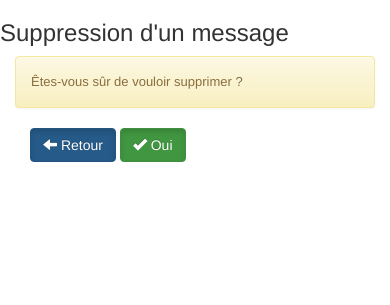
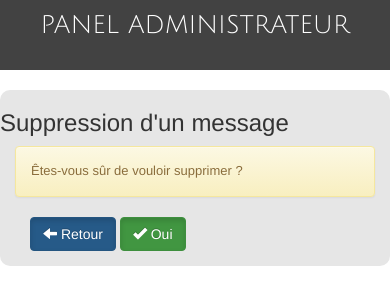
Before and after one commit to LoicHuart/Portail, a PHP site: page /admin/delete.php in a window 390 px wide. Shown: the top 305 px of the page. Run offline with PHP 8.4, Linux system fonts and the light colour scheme; data that the repository does not hold is empty; a stand-in replaces the project's code that opens the database connection.

Commit message:
Changements css

```diff
--- a/src/admin/css/style.css
+++ b/src/admin/css/style.css
@@ -1,3 +1,59 @@
+*{
+    margin: 0;
+    padding: 0;
+}
+
+html, body{
+    height: 100%;
+}
+
+html{
+    width: 100%;
+}
+
+@font-face {
+    font-family: "Antic";
+    src: url('../fonts/Antic-Regular.ttf');
+}
+@font-face {
+    font-family: "julius sans one";
+    src: url('../fonts/JuliusSansOne-Regular.ttf');
+}
+
+#retour {
+    float: left;
+    padding-left: 0px;
+    padding-top: 12px;
+}
+
+#retour > .clear {
+  clear: both;
+  height: 0; overflow: hidden; /* Précaution pour IE 7 */
+}
+
+.wrapper{ /* conteneur permettant de centrer les elements */
+    width: 1200px;
+    margin: 0 auto;
+}
+
+header{ /* BARRE BLANCHE DE DEBUT */
+    height : 70px;
+    background-color: #424242;
+}
+
+.clear{
+    clear: both;
+}
+
+.title{
+  	text-align: center;
+  	color: white;
+  	padding-top: 12px;
+ 	font-family: 'julius sans one', sans-serif;
+ 	font-size: 45px;
+ 	margin-top: 0;
+}
+
 .container{
 	-moz-border-radius: 10px;
 	-webkit-border-radius: 10px;
@@ -5,3 +61,112 @@
 	border color: #E6E6E6;
 	background-color: #E6E6E6;
 }
+
+@media screen and (max-width: 1290px) {
+    .item{
+        width: 170px;
+    }
+    .wrapper{ /* CONTENEUR PERMETTANT DE CENTRER LES ELEMENT*/
+        width: 900px;
+    }
+    .per{ /* TEXTE EN DESSOUS DES GROS TITRE ET AVEC UNE BARRE */
+        width: 900px;
+    }
+    .item  h4{
+        padding-top: 62px;
+    }
+}
+
+/* < 915PX --------------------------------------------- */
+
+@media screen and (max-width: 990px) {
+
+    .wrapper{ /* CONTENEUR PERMETTANT DE CENTRER LES ELEMENT*/
+        width: 600px;
+    }
+    .per{ /* TEXTE EN DESSOUS DES GROS TITRE ET AVEC UNE BARRE */
+        border: none;
+        padding-bottom: 20px;
+        width: 600px;
+    }
+    p{
+        font-size: 13px;
+    }
+    .sidebar h2{ /* texte dans la barre laterale */
+        margin: 15px;
+
+    }
+    .sidebar p{ /* texte dans la barre laterale */
+
+        margin: 15px;
+        font-size: 11px;
+    }
+    .item  h4{
+        padding-top: 77px;
+
+    }
+    .item{
+        width: 200px;
+    }
+    .title{
+        font-size: 35px;
+    }
+}
+
+/* < 625PX --------------------------------------------- */
+
+@media screen and (max-width: 665px) {
+    .section{
+        font-size: 15px;
+    }
+
+    .wrapper{ /* CONTENEUR PERMETTANT DE CENTRER LES ELEMENT*/
+        width: 480px;
+    }
+    .per{ /* TEXTE EN DESSOUS DES GROS TITRE ET AVEC UNE BARRE */
+        border: none;
+        padding-bottom: 20px;
+        width: 410px;
+    }
+    p{
+        font-size: 13px;
+    }
+    .title{
+        font-size: 30px;
+    }
+}
+
+/* < 500PX --------------------------------------------- */
+
+@media screen and (max-width: 570px) {
+
+    .item { /* element du carousel */
+        width: 150px;
+    }
+    .item h4{ /* element du carousel */
+        padding-top: 55px;
+        font-size: 20px;
+    }
+    .wrapper{ /* CONTENEUR PERMETTANT DE CENTRER LES ELEMENTS*/
+        width: 320px;
+    }
+    .per{ /* TEXTE EN DESSOUS DES GROS TITRE ET AVEC UNE BARRE */
+        padding-bottom: 10px;
+        width: 200px;
+    }
+    .p1, .p2{
+        float: none;
+    }
+    p{
+        font-size: 13px;
+    }
+    .overlay p{
+        display:block;
+    }
+    #mongei{
+        display:none;
+    }
+    .title{
+        font-size: 25px;
+    }
+}
--- a/src/admin/delete.php
+++ b/src/admin/delete.php
@@ -23,11 +23,17 @@ if(!empty($_POST)) //Si la SUPERGLOBALE POST n'est pas vide
     <meta name="viewport" content="width=device-width, initial-scale=1">
     <meta charset="utf-8">
     <title>PORTAIL - DELETE</title>
-    <link rel="stylesheet" href="../../style.css">
+    <link rel="stylesheet" href="css/style.css">
     <link rel="stylesheet" href="../css/css/bootstrap.min.css">
     <link rel="stylesheet" href="../css/css/bootstrap-theme.min.css" >
 </head>
-
+<header>
+        <div class='wrapper'>
+             <h1 class="title">PANEL ADMINISTRATEUR</h1>
+             <div class='clear'></div>
+        </div>
+</header>
+</br>
 <body>
 <div class="bg">
 
@@ -47,7 +53,7 @@ if(!empty($_POST)) //Si la SUPERGLOBALE POST n'est pas vide
                     <input type="hidden" name="id" value="<?php echo $id; ?>">
                     <!-- btn -->
                     <div id="blocksubb" class="col-md-12 form-group">
-                        <button type="button" class="btn btn-primary active" onclick="location.href='index.php';" ><span class="glyphicon glyphicon-arrow-left"></span> Retour </button>
+                        <button type="button" class="btn btn-primary active " onclick="location.href='index.php';" ><span class="glyphicon glyphicon-arrow-left"></span> Retour </button>
                         <button type="submit" class="btn btn-success active" ><span class="glyphicon glyphicon-ok "></span> Oui </button>
                     </div>
 
--- a/src/index.php
+++ b/src/index.php
@@ -10,7 +10,7 @@ include 'config/bdd.php';
     <meta charset="UTF-8">
     <link rel="stylesheet" href="css/style.css">
     <meta name="viewport" content="width=device-width" />
-
+    <link href="https://fonts.googleapis.com/css?family=Antic|Julius+Sans+One|" rel="stylesheet">
     <title>PORTAIL</title>
 </head>
 <body>
@@ -63,7 +63,7 @@ include 'config/bdd.php';
         </section>
     <?php
         }
-    $reponselignes->closeCursor();// Termine le traitement de la requête des lignes
+        $reponseligne->closeCursor();// Termine le traitement de la requête des lignes
 
     ?>
     <!-- Add libraries -->
```
Also changed, not shown: src/admin/index.php (+10 -10 lines), src/admin/insert.php (+8 -2 lines), src/admin/update.php (+7 -1 lines), src/admin/.htaccess (added), 5 other files. Lines whose indentation alone changed are shown as unchanged.
